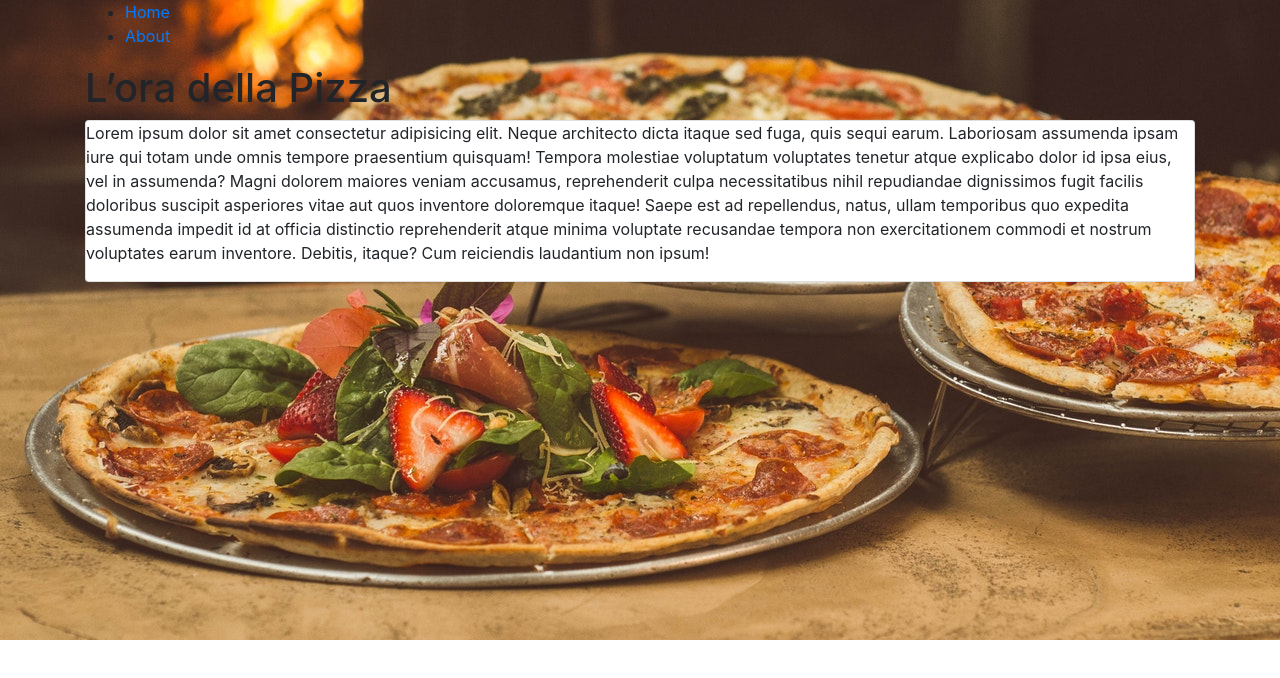
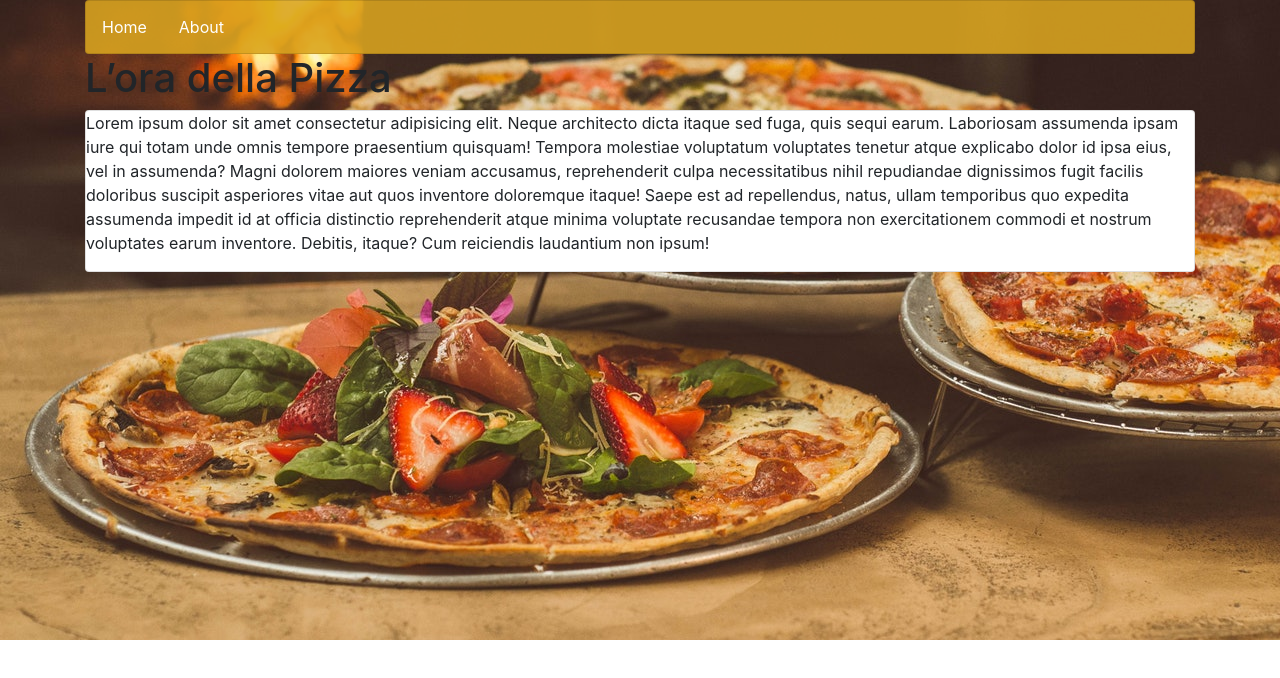
Before and after one commit to Loisa-Kitakaya/pizza-web-app, a plain HTML site: page index.html in a window 1280 px wide. Drawn offline with Linux system fonts and the light colour scheme.

Commit message:
|element styling|-->|styled the ul, and li elements in the styles.css file in the global styling section; styled the navigation ba, and link behavior in the navigation bar styling section|

```diff
--- a/css/styles.css
+++ b/css/styles.css
@@ -1,5 +1,33 @@
+/* global stylings */
 body {
   background-image: url(../img/pizza-background.jpg);
   background-attachment: fixed;
   background-repeat: no-repeat;
 }
+
+ul {
+  list-style: none;
+  margin: 0;
+  padding: 0;
+  overflow: hidden;
+}
+
+li {
+  float: left;
+}
+
+/* navigation bar styling */
+.navigation-bar {
+  background-color: rgba(218, 165, 32, 0.884);
+  background-clip: border-box;
+  border: 1px solid rgba(0, 0, 0, 0.125);
+  border-radius: 0.25rem;
+}
+
+.navigation-bar_element_link {
+  display: block;
+  color: white;
+  text-align: center;
+  text-decoration: none;
+  padding: 14px 16px;
+}
```
